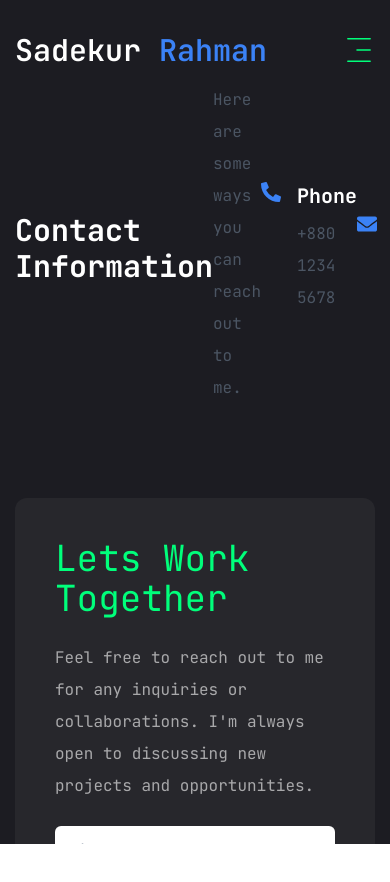
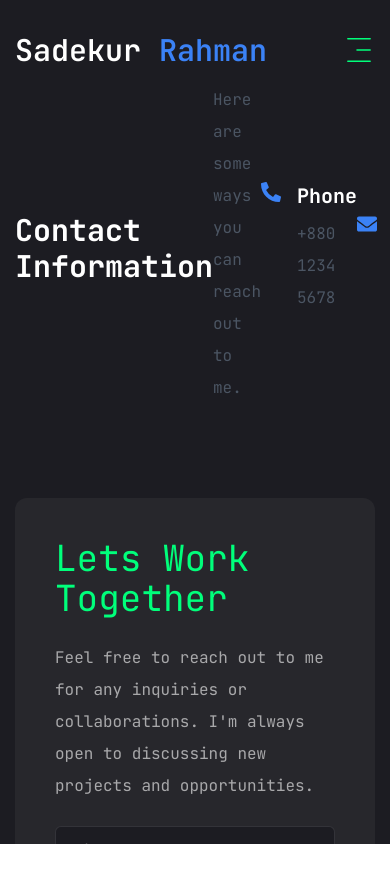
Before and after one commit to sadekur/pfs-2, a Next.js app: page /contact in a window 390 px wide. Shown: the top 882 px of the page. Built offline with nearby package versions, Linux system fonts and the light colour scheme.

Commit message:
Update layout of Contact component for better responsiveness

```diff
--- a/components/ui/input.jsx
+++ b/components/ui/input.jsx
@@ -7,7 +7,7 @@ const Input = React.forwardRef(({ className, type, ...props }, ref) => {
     <input
       type={type}
       className={cn(
-        "flex h-[48px] rounded-md border border-white/10 focus:border-accent px-3 py-1 text-base shadow-sm transition-colors file:border-0 file:bg-transparent file:text-sm file:font-medium file:text-foreground placeholder:text-muted-foreground focus-visible:outline-none focus-visible:ring-1 focus-visible:ring-ring disabled:cursor-not-allowed disabled:opacity-50 md:text-sm",
+        "flex h-[48px] rounded-md border border-white/10 focus:border-accent font-light bg-primary px-4 py-5 text-base placeholder:text-white/60 outline-none",
         className
       )}
       ref={ref}
```
